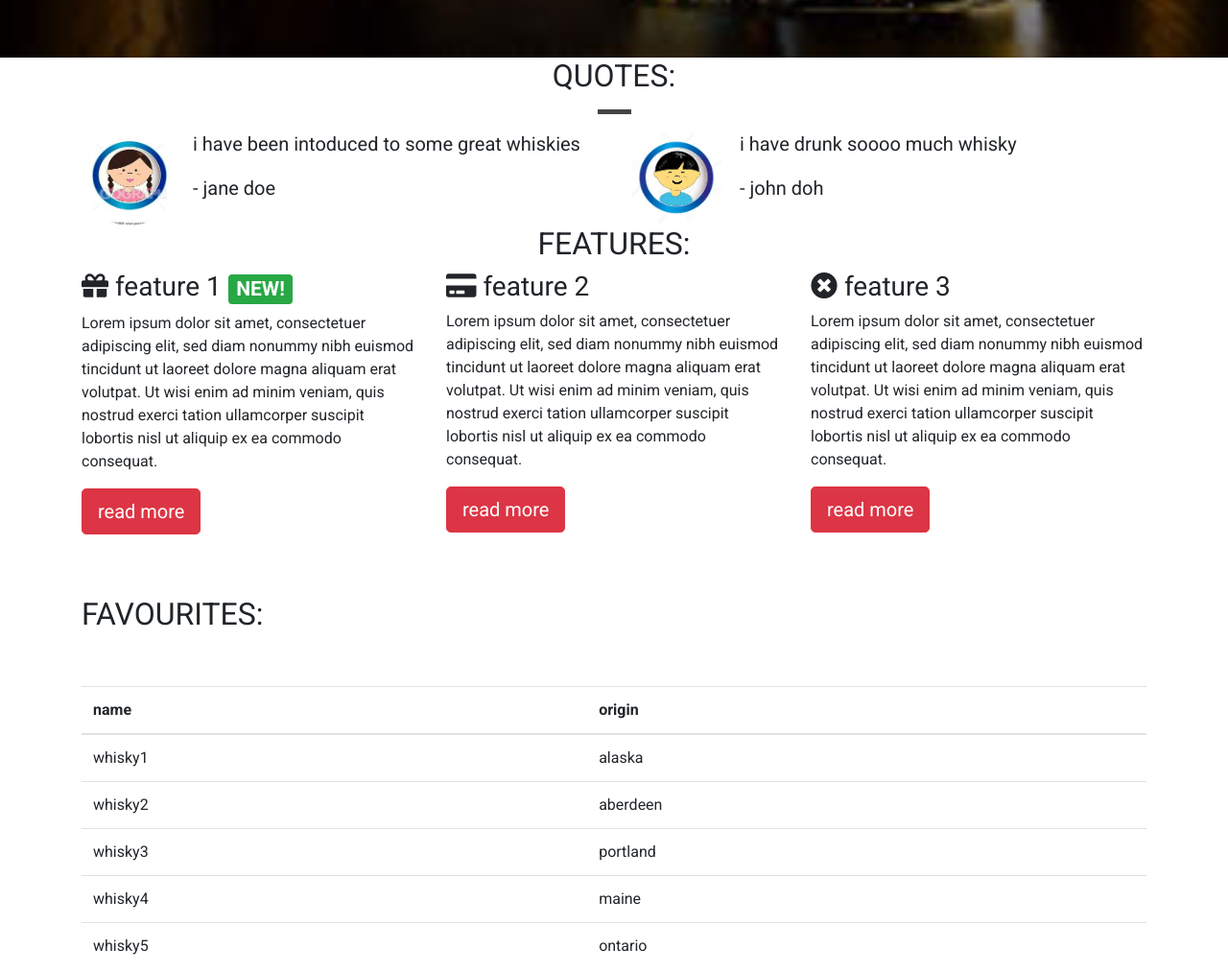
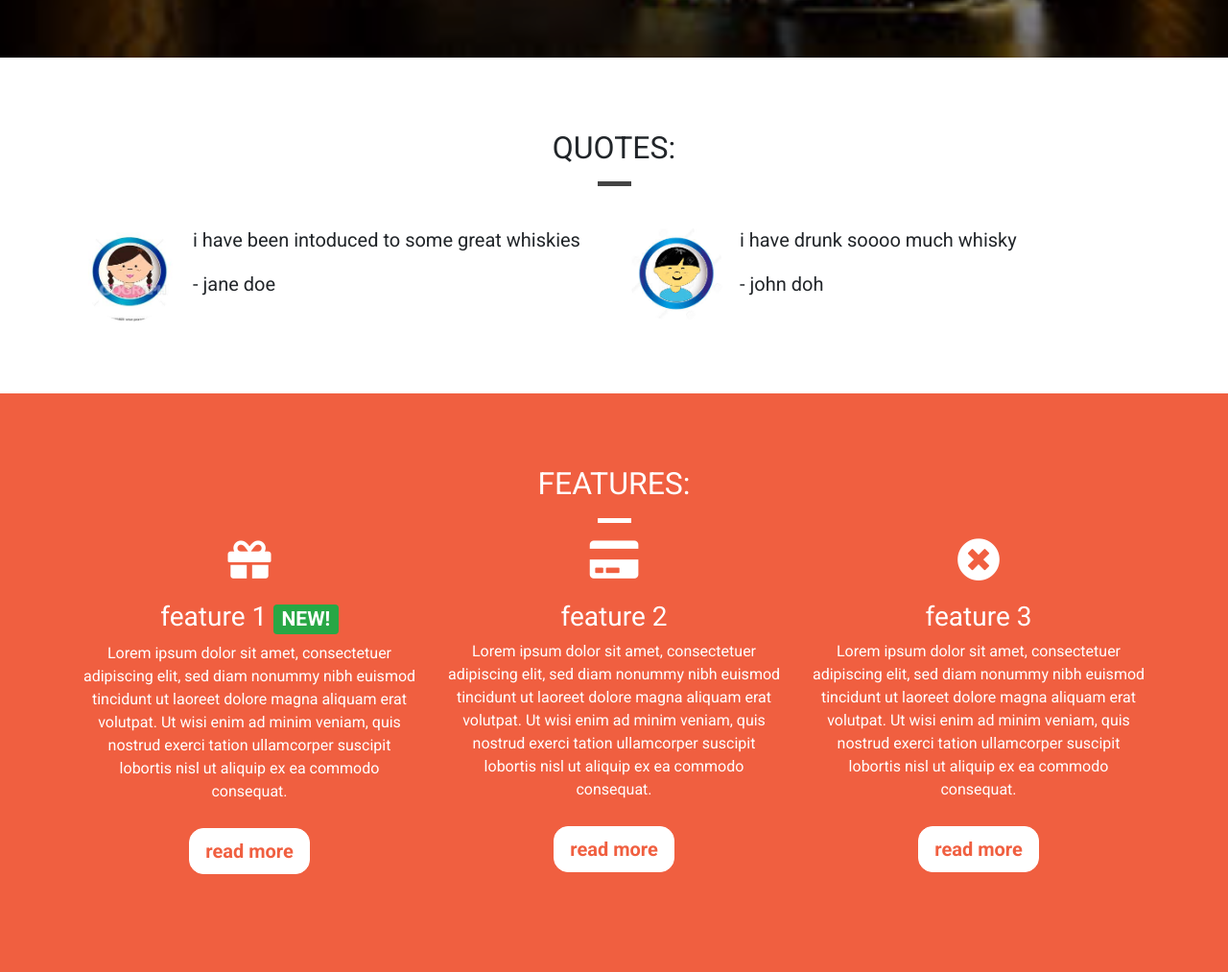
Before and after one commit to sachlar/whiskydrop, a plain HTML site: page index.html in a window 1280 px wide. Shown: the part 740-1753 px from the top of the page at 96% size. Drawn offline with nearby package versions, Linux system fonts and the light colour scheme.

Commit message:
finishing touches added to site release 1

```diff
--- a/css/style.css
+++ b/css/style.css
@@ -1,5 +1,14 @@
 body {
     font-family: 'Roboto', sans-serif;
+}
+
+.container-wrapper {
+
+}
+
+.container-wrapper--red {
+    background-color: #f05f40;
+    color: white;
 }
 
 .alert-container {
@@ -52,6 +61,10 @@ body {
 
 }
 
+.quotes .page-header {
+    margin-bottom: 25px;
+}
+
 /* block dividers */
 
 .block-divider {
@@ -61,8 +74,12 @@ body {
     background-color: #444;
 }
 
-.block-divider--orange{
+.block-divider--orange {
     background-color: #f05f40;
+}
+
+.block-divider--white {
+    background-color: white;
 }
 
 .block-divider--short {
@@ -73,6 +90,7 @@ body {
 
 .content-container {
     padding-top: 75px;
+    padding-bottom: 75px;
 }
 
 /* navbar */
@@ -149,3 +167,24 @@ body {
     background-color: #df4929;
     border-color: #df4929;
 }
+
+.feature {
+    text-align: center;
+    margin-bottom: 40px;
+}
+
+.feature i {
+    margin-bottom: 20px;
+    font-size: 45px;
+    line-height: 45px;
+}
+
+.feature .btn {
+    background-color: white;
+    border-color: white;
+    border-radius: 15px;
+    min-width: 100px;
+    font-weight: bold;
+    margin-top: 10px;
+    color: #f05f40;
+}
--- a/index.html
+++ b/index.html
@@ -68,7 +68,8 @@
         <!-- end of call out -->
     </div>
     <!-- quotes -->
-    <div class="container quotes-container">
+    <div class="container-wrapper">
+        <div class="container quotes-container content-container">
             <section class="quotes">
                 <div class="row">
                     <div class="col-12 page-header">
@@ -106,45 +107,49 @@
                 </div>
             </section>
         </div>
+    </div>
     <!-- end of quotes -->
 
     <!-- features -->
-    <div class="container features-container">
+    <div class="container-wrapper container-wrapper--red">
+        <div class="container features-container content-container">
             <section class="features">
                 <div class="row">
                     <div class="col-12 page-header">
                         <h2 class="text-uppercase">features: </h2>
+                        <hr class="block-divider block-divider--short block-divider--white">
                     </div>
                 </div>
                 <div class="row">
                     <div class="col-12 col-md-6 col-lg-4">
                         <div class="feature">
-                        <h3><i class="fas fa-gift d-none d-sm-inline"></i> feature 1 <span class="badge badge-success">NEW!</span></h3>
-                        <p>Lorem ipsum dolor sit amet, consectetuer adipiscing elit, sed diam nonummy nibh euismod tincidunt ut laoreet dolore magna aliquam erat volutpat. Ut wisi enim ad minim veniam, quis nostrud exerci tation ullamcorper suscipit lobortis
-                            nisl ut aliquip ex ea commodo consequat.</p>
+                            <h3><i class="fas fa-gift d-none d-sm-block"></i> feature 1 <span class="badge badge-success">NEW!</span></h3>
+                            <p>Lorem ipsum dolor sit amet, consectetuer adipiscing elit, sed diam nonummy nibh euismod tincidunt ut laoreet dolore magna aliquam erat volutpat. Ut wisi enim ad minim veniam, quis nostrud exerci tation ullamcorper suscipit
+                                lobortis nisl ut aliquip ex ea commodo consequat.</p>
                             <p><a href="" class="btn btn-lg btn-danger">read more</a></p>
                         </div>
                     </div>
                     <div class="col-12 col-md-6 col-lg-4">
                         <div class="feature">
-                        <h3><i class="fas fa-credit-card d-none d-sm-inline"></i> feature 2</h3>
-                        <p>Lorem ipsum dolor sit amet, consectetuer adipiscing elit, sed diam nonummy nibh euismod tincidunt ut laoreet dolore magna aliquam erat volutpat. Ut wisi enim ad minim veniam, quis nostrud exerci tation ullamcorper suscipit lobortis
-                            nisl ut aliquip ex ea commodo consequat.</p>
+                            <h3><i class="fas fa-credit-card d-none d-sm-block"></i> feature 2</h3>
+                            <p>Lorem ipsum dolor sit amet, consectetuer adipiscing elit, sed diam nonummy nibh euismod tincidunt ut laoreet dolore magna aliquam erat volutpat. Ut wisi enim ad minim veniam, quis nostrud exerci tation ullamcorper suscipit
+                                lobortis nisl ut aliquip ex ea commodo consequat.</p>
                             <p><a href="" class="btn btn-lg btn-danger">read more</a></p>
                         </div>
                     </div>
 
                     <div class="col-12 d-md-none d-lg-block col-lg-4">
                         <div class="feature">
-                        <h3><i class="fas fa-times-circle d-none d-sm-inline"></i> feature 3</h3>
-                        <p>Lorem ipsum dolor sit amet, consectetuer adipiscing elit, sed diam nonummy nibh euismod tincidunt ut laoreet dolore magna aliquam erat volutpat. Ut wisi enim ad minim veniam, quis nostrud exerci tation ullamcorper suscipit lobortis
-                            nisl ut aliquip ex ea commodo consequat.</p>
+                            <h3><i class="fas fa-times-circle d-none d-sm-block"></i> feature 3</h3>
+                            <p>Lorem ipsum dolor sit amet, consectetuer adipiscing elit, sed diam nonummy nibh euismod tincidunt ut laoreet dolore magna aliquam erat volutpat. Ut wisi enim ad minim veniam, quis nostrud exerci tation ullamcorper suscipit
+                                lobortis nisl ut aliquip ex ea commodo consequat.</p>
                             <p><a href="" class="btn btn-lg btn-danger">read more</a></p>
                         </div>
                     </div>
 
                 </div>
             </section>
+        </div>
     </div>
     <!-- end of features -->
 
```
Lines whose indentation alone changed are shown as unchanged.
